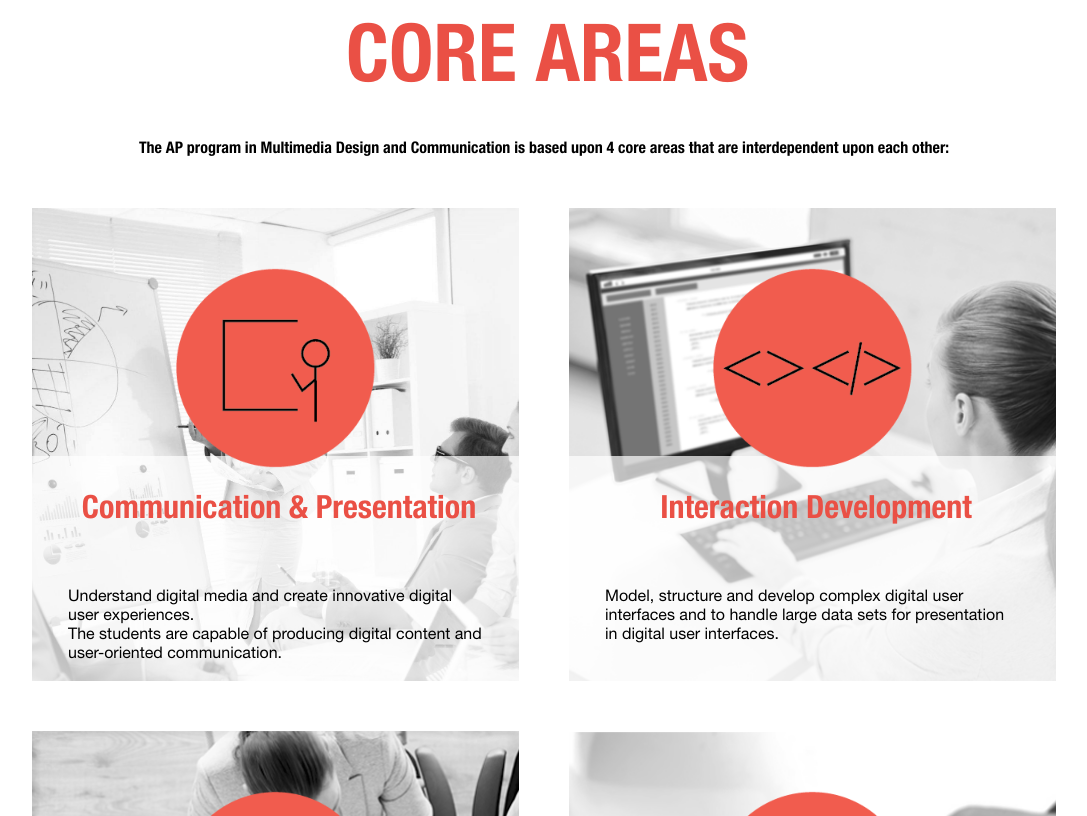
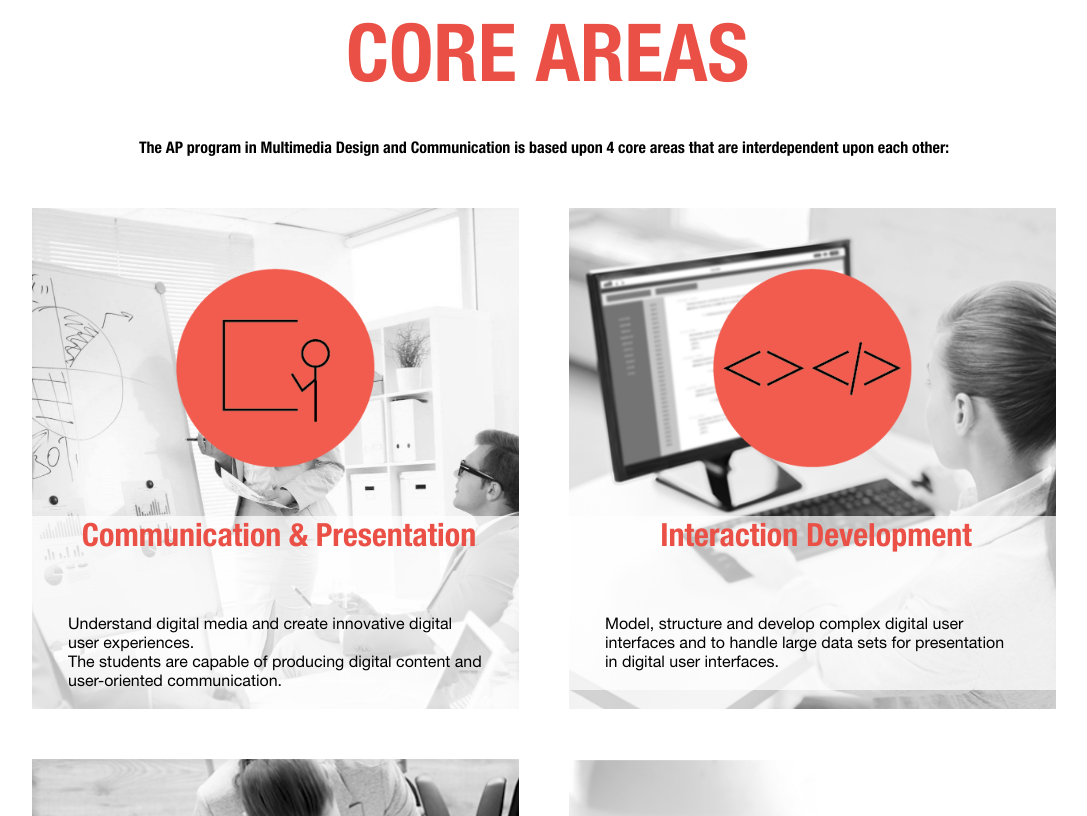
Before and after one commit to YanLiAtKea/curriculum-final, a plain HTML site: page index.html in a window 1280 px wide. Shown: the part 992-1808 px from the top of the page, without its empty margins (96-1183 px from the left). Drawn offline with Linux system fonts and the light colour scheme.

Commit message:
delete mystery grid

```diff
--- a/style.css
+++ b/style.css
@@ -436,10 +436,6 @@ span {
 
 .each-corearea {
     height: auto;
-  display: grid;
-  grid-template-columns: 1fr;
-  grid-template-rows: 200px auto;
-    justify-content: center;
 }
 
 .each-desc {
```
